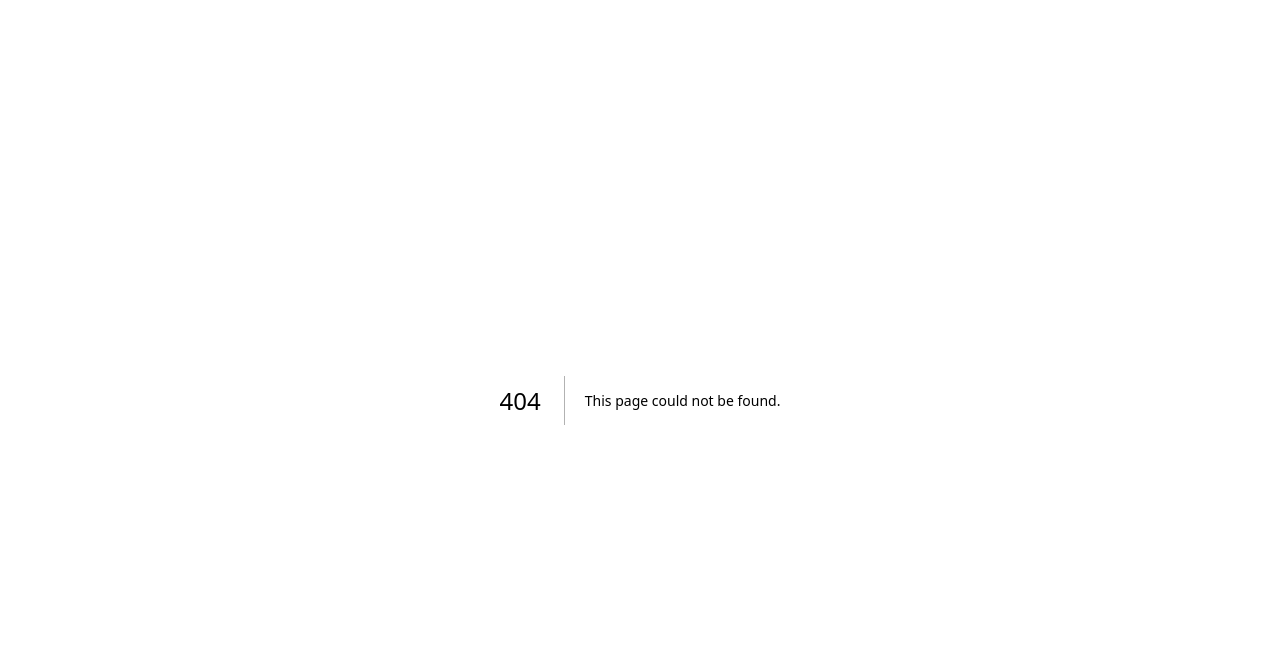
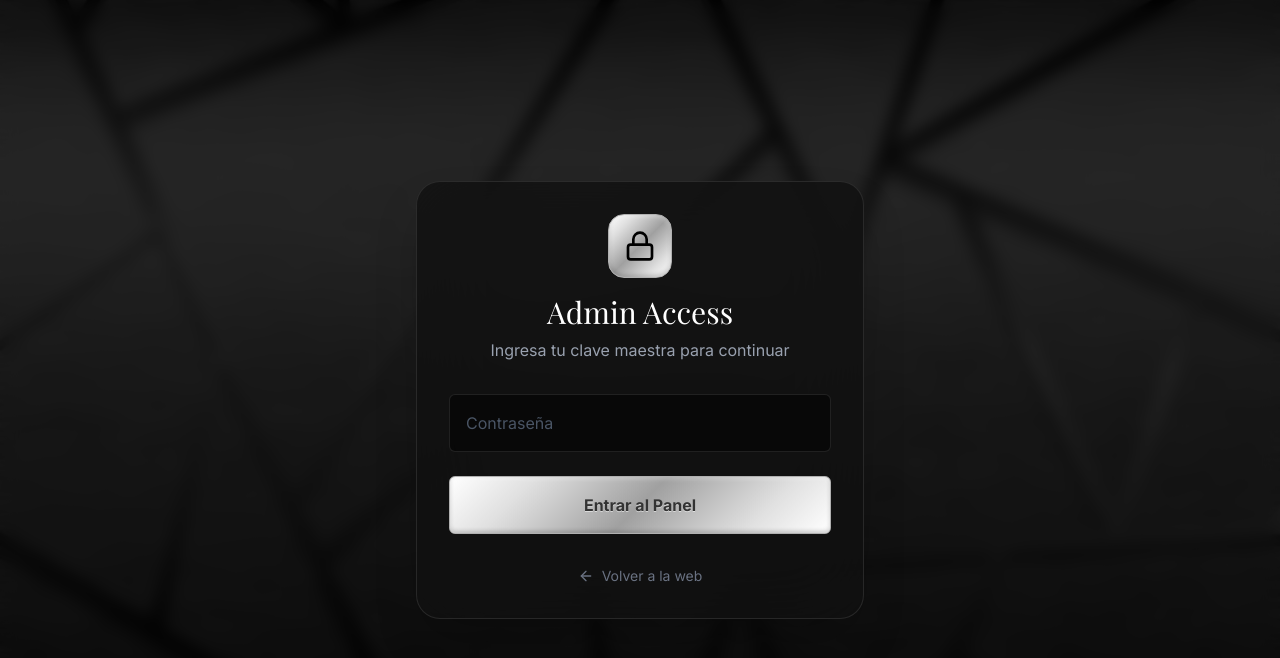
Before and after one commit to Natalia-Barragan/PORTFOLIO-TATTOO, a Next.js app: page /admin/login in a window 1280 px wide. Before the commit this address had no page. Shown: the top 658 px of the page. Built offline with nearby package versions, Linux system fonts and the light colour scheme.

Commit message:
contraseña admin

```diff
--- /dev/null
+++ b/app/admin/login/page.tsx
@@ -0,0 +1,79 @@
+"use client"
+
+import { useState, useEffect } from "react"
+import { useRouter } from "next/navigation"
+import { motion } from "framer-motion"
+import { Lock, ArrowLeft } from "lucide-react"
+import Link from "next/link"
+
+export default function AdminLogin() {
+    const [password, setPassword] = useState("")
+    const [error, setError] = useState("")
+    const [loading, setLoading] = useState(false)
+    const router = useRouter()
+
+    const handleLogin = (e: React.FormEvent) => {
+        e.preventDefault()
+        setLoading(true)
+        setError("")
+
+        // Para este proyecto de artista único, usamos una contraseña directa
+        // En un entorno de producción real, esto debería ser vía Supabase Auth,
+        // pero para facilidad de la usuaria simplificamos con una entrada de código maestro.
+        if (password === "CONI2026") { // Contraseña maestra temporal
+            localStorage.setItem("admin_token", "authorized_session_2026")
+            router.push("/admin")
+        } else {
+            setError("Contraseña incorrecta. Inténtalo de nuevo.")
+        }
+        setLoading(false)
+    }
+
+    return (
+        <div className="min-h-screen bg-black flex items-center justify-center p-6 bg-[url('/fondo-geometrico_53876-90650.jpg')] bg-cover bg-center">
+            <div className="absolute inset-0 bg-black/80 backdrop-blur-sm"></div>
+
+            <motion.div
+                initial={{ opacity: 0, scale: 0.9 }}
+                animate={{ opacity: 1, scale: 1 }}
+                className="relative z-10 w-full max-w-md bg-[#111111]/80 backdrop-blur-2xl p-8 rounded-3xl border border-white/10 shadow-2xl"
+            >
+                <div className="text-center mb-8">
+                    <div className="w-16 h-16 bg-metal-plateado rounded-2xl flex items-center justify-center mx-auto mb-4 shadow-[0_0_20px_rgba(255,255,255,0.2)]">
+                        <Lock className="w-8 h-8 text-black" />
+                    </div>
+                    <h1 className="text-3xl font-heading text-white">Admin Access</h1>
+                    <p className="text-gray-400 mt-2">Ingresa tu clave maestra para continuar</p>
+                </div>
+
+                <form onSubmit={handleLogin} className="space-y-6">
+                    <div>
+                        <input
+                            type="password"
+                            placeholder="Contraseña"
+                            value={password}
+                            onChange={(e) => setPassword(e.target.value)}
+                            className="w-full bg-black/50 border border-white/10 p-4 rounded-xl text-white focus:outline-none focus:border-metal-plateado transition-all placeholder:text-gray-600"
+                            required
+                        />
+                        {error && <p className="text-red-500 text-sm mt-2 ml-2">{error}</p>}
+                    </div>
+
+                    <button
+                        type="submit"
+                        disabled={loading}
+                        className="w-full py-4 bg-metal-plateado text-black font-bold rounded-xl hover:bg-white transition-all transform active:scale-[0.98]"
+                    >
+                        {loading ? "Verificando..." : "Entrar al Panel"}
+                    </button>
+                </form>
+
+                <div className="mt-8 text-center">
+                    <Link href="/" className="text-gray-500 hover:text-white transition-colors flex items-center justify-center gap-2 text-sm">
+                        <ArrowLeft className="w-4 h-4" /> Volver a la web
+                    </Link>
+                </div>
+            </motion.div>
+        </div>
+    )
+}
--- a/components/admin/leads-dashboard.tsx
+++ b/components/admin/leads-dashboard.tsx
@@ -1,6 +1,7 @@
 "use client"
 
 import { useState, useEffect } from "react"
+import { useRouter } from "next/navigation"
 import { supabase } from "@/lib/supabase"
 import { format } from "date-fns"
 import { motion, AnimatePresence } from "framer-motion"
@@ -28,11 +29,13 @@ type Lead = {
 }
 
 export default function LeadsDashboard() {
+    const router = useRouter()
     const [leads, setLeads] = useState<Lead[]>([])
     const [loading, setLoading] = useState(true)
-    const [filter, setFilter] = useState("all") // all, new, contacted, booked
+    const [isAuthenticated, setIsAuthenticated] = useState(false)
     const [searchTerm, setSearchTerm] = useState("")
-    const [viewMode, setViewMode] = useState<"grid" | "table" | "calendar">("table")
+    const [filter, setFilter] = useState("all")
+    const [viewMode, setViewMode] = useState<"grid" | "table" | "calendar">("grid")
     const [editingLead, setEditingLead] = useState<string | null>(null)
     const [editingData, setEditingData] = useState<{
         date: string,
@@ -55,8 +58,14 @@ export default function LeadsDashboard() {
     const [notification, setNotification] = useState<{ message: string, type: 'success' | 'error' } | null>(null)
 
     useEffect(() => {
-        fetchLeads()
-    }, [])
+        const token = localStorage.getItem("admin_token")
+        if (token === "authorized_session_2026") {
+            setIsAuthenticated(true)
+            fetchLeads()
+        } else {
+            router.push("/admin/login")
+        }
+    }, [router])
 
     // Helper para parsear la fecha guardada (que puede ser texto libre o ISO)
     const parseLeadDate = (dateStr: string): Date | null => {
@@ -222,6 +231,12 @@ export default function LeadsDashboard() {
         })
         return translated.charAt(0).toUpperCase() + translated.slice(1)
     }
+
+    if (!isAuthenticated) return (
+        <div className="min-h-screen bg-black flex items-center justify-center">
+            <div className="w-10 h-10 border-4 border-metal-plateado border-t-transparent rounded-full animate-spin"></div>
+        </div>
+    )
 
     return (
         <div className="min-h-screen bg-black relative">
```
